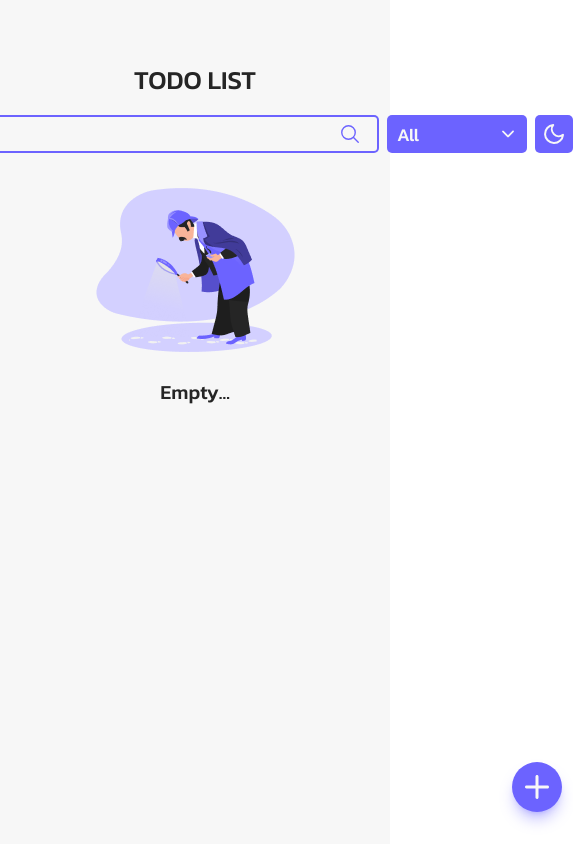
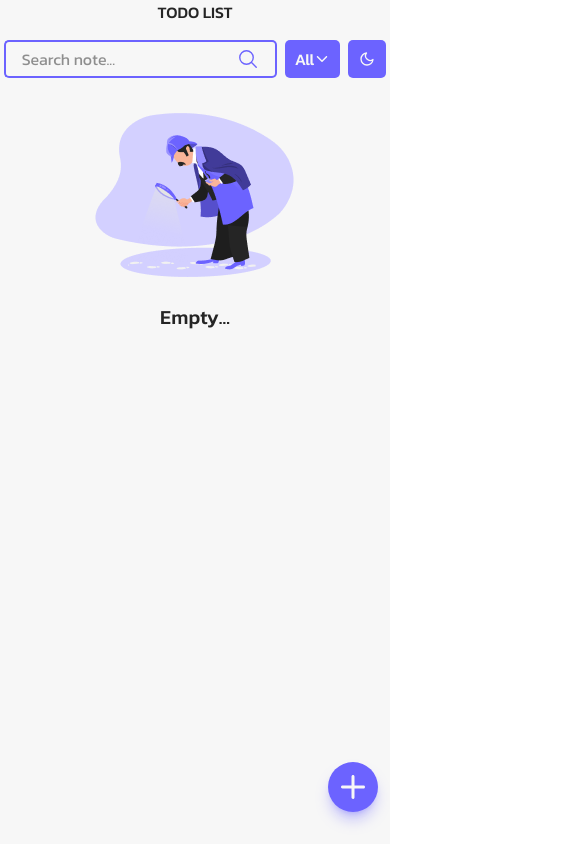
Before and after one commit to ArmenSyan/Todo-List-TS, a React (Vite) app: page / in a window 390 px wide. Shown: the whole page, 573 px wide, since content can reach past the window. Built offline with nearby package versions, Linux system fonts and the light colour scheme.

Commit message:
Header md responsive

```diff
--- a/src/App.tsx
+++ b/src/App.tsx
@@ -21,9 +21,9 @@ function App() {
   }, [data, searchInputValue])
 
   return (
-    <div className={`w-[100vw] h-[100vh] flex flex-col justify-start   items-center ${darkMode ? 'text-white bg-black' : 'text-black bg-white'} duration-300`}>
+    <div className={`w-[100vw] h-[100vh] flex flex-col justify-start   items-center ${darkMode ? 'text-white bg-black' : 'text-black bg-white'} duration-300 cursor-custom`}>
 
-      <div className="flex flex-col justify-start   items-center w-[750px] h-[100vh]  relative  ">
+      <div className="flex flex-col justify-start   items-center md:w-[600px] lg:w-[750px] h-[100vh]  relative  ">
         <Header />
         <AddTodoBtn />
         {filteredData.length > 0 ? <Todos /> : <NotFound />}
--- a/src/Components/Header/DropDown/Dropdown.tsx
+++ b/src/Components/Header/DropDown/Dropdown.tsx
@@ -39,17 +39,17 @@ function Dropdown() {
   }
 
   return (
-    <div className="relative w-[140px]">
+    <div className="relative md:w-[130px] lg:w-[140px]">
       <button
         onClick={button}
-        className="w-full h-[38px] rounded-[5px] flex justify-between items-center cursor-pointer text-[18px] px-[10px] text-white bg-purple hover:bg-ph font-medium duration-300 transition-all"
+        className="w-full h-[38px] rounded-[5px] flex justify-between items-center cursor-pointer md:text-[17px] lg:text-[18px] px-[10px] text-white bg-purple hover:bg-ph font-medium duration-300 transition-all"
       >
         {dropDownElems[index].name} {!open ? <IoIosArrowDown /> : <IoIosArrowUp />}
       </button>
 
       {open && (
         <div className="absolute mt-2 w-full bg-white text-purple border rounded-[5px] py-[5px] duration-300">
-          <ul className="flex flex-col text-center font-medium">
+          <ul className="flex flex-col text-center font-medium md:text-[14px] lg:text-[16px]">
             {dropDownElems.map((el, i) => (
               <li
                 key={i}
--- a/src/Components/Header/Header.tsx
+++ b/src/Components/Header/Header.tsx
@@ -4,8 +4,8 @@ import Shift from "./Shift/Shift"
 
 function Header() {
   return (
-    <div className="flex flex-col justify-center items-center mt-[60px]">
-        <h1 className="font-medium text-[26px] ">TODO LIST</h1>
+    <div className="flex flex-col justify-center items-center md:mt-[45px] lg:mt-[60px]">
+        <h1 className="font-medium md:text-[25px] lg:text-[26px] ">TODO LIST</h1>
         <div className="flex justify-evenly items-center gap-x-2 mt-[16px]">
             <Search />
             <Dropdown />
--- a/src/Components/Header/Search/Search.tsx
+++ b/src/Components/Header/Search/Search.tsx
@@ -13,7 +13,7 @@ function Search() {
       <input
         type="text"
         placeholder="Search note..."
-        className={`w-[522px] h-[38px] border-[2px] px-[16px] rounded-[5px] rounded-r-[0px] border-r-0 ${darkMode ? 'border-white' : 'border-purple'} py-[4px] text-[16px] focus:outline-0`}
+        className={`md:w-[300px] lg:w-[522px] h-[38px] border-[2px] px-[16px] rounded-[5px] rounded-r-[0px] border-r-0 ${darkMode ? 'border-white' : 'border-purple'} py-[4px] md:text-[15px] lg:text-[16px] focus:outline-0`}
         onChange={(e) => setVal(e)}
       />
       <button className={`w-[40px] h-[38px] py-[4px] text-[22px] hover:cursor-pointer border-[2px] border-l-0 ${darkMode ? 'border-white text-white' : "border-purple text-purple"} rounded-[5px] rounded-l-[0px] `}>
--- a/src/Components/Header/Shift/Shift.tsx
+++ b/src/Components/Header/Shift/Shift.tsx
@@ -10,7 +10,7 @@ function Shift() {
     else setDarkMode(true)
   }
   return (
-    <div onClick={setShift} className="w-[38px] h-[38px] bg-purple rounded-[5px] flex justify-evenly items-center text-white text-[24px] hover:cursor-pointer hover:bg-ph">
+    <div onClick={setShift} className="w-[38px] h-[38px] bg-purple rounded-[5px] flex justify-evenly items-center text-white md:text-[22px] lg:text-[24px] hover:cursor-pointer hover:bg-ph">
       {darkMode ?
       (<HiOutlineSun />) :
       (<FiMoon />)
--- /dev/null
+++ b/tailwind.config.js
@@ -0,0 +1,16 @@
+/** @type {import('tailwindcss').Config} */
+export default {
+    content: [
+        "./index.html",
+        "./src/**/*.{js,ts,jsx,tsx}",
+    ],
+    theme: {
+        extend: {
+            cursor: {
+                'custom': 'url("/cursor.png"), auto',
+                'custom-pointer': 'url("/pointer.png"), pointer',
+            },
+        },
+    },
+    plugins: [],
+}
```
Also changed, not shown: public/cursor.png (added), public/pointer.png (added), src/index.css (line endings or trailing spaces).
